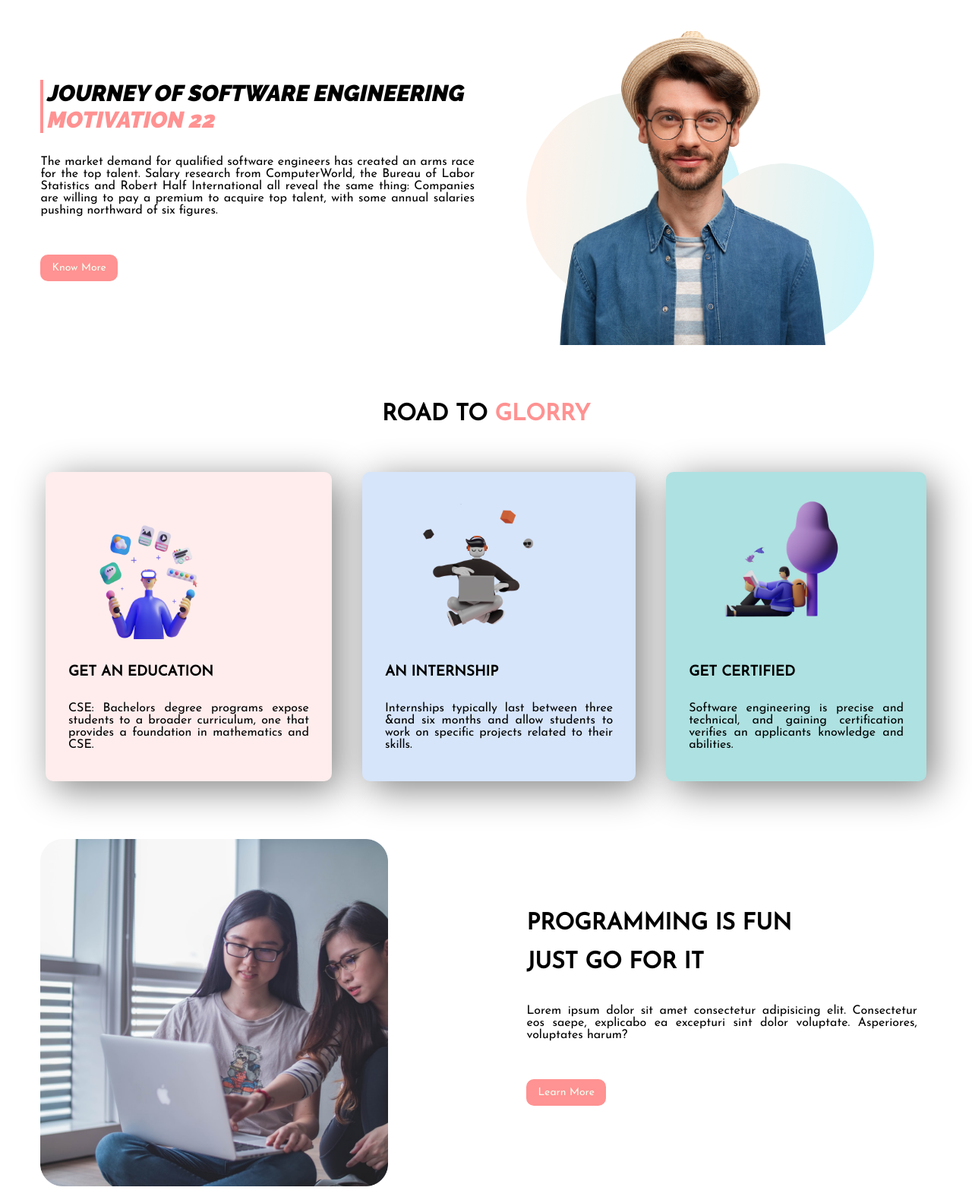
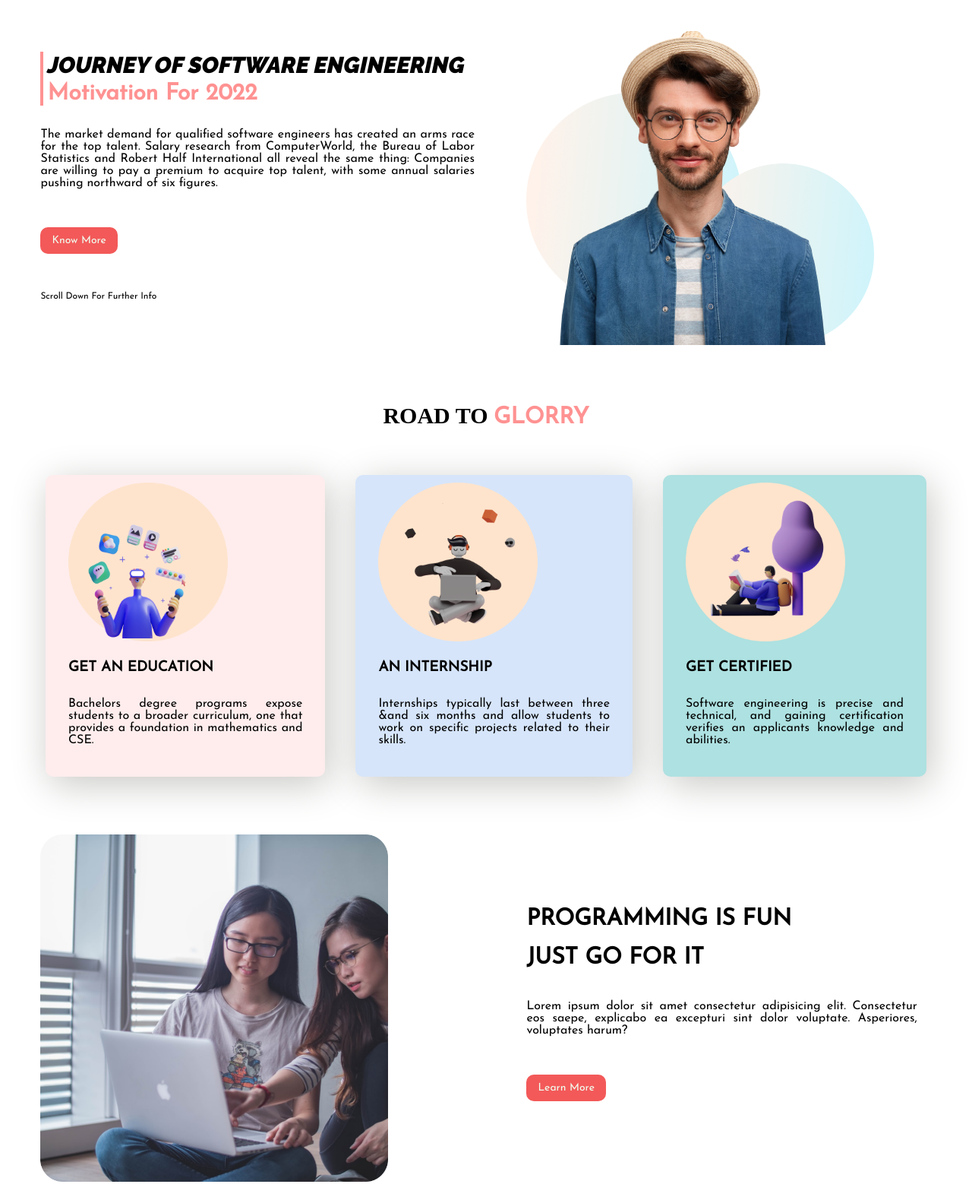
Before and after one commit to RaselMahmud7/assignment_v1, a plain HTML site: page index.html in a window 1280 px wide. Shown: the top 1579 px of the page at 76% size. Drawn offline with Linux system fonts and the light colour scheme.

Commit message:
Assignment done

```diff
--- a/index.html
+++ b/index.html
@@ -19,13 +19,14 @@
     <section class="hero-area">
         <div class="container">
             <h1>journey of software engineering <br>
-                <span class="focus">Motivation 22</span></h1>
+                <span class="focus" id="motive">Motivation for 2022</span></h1>
             <p>The market demand for qualified software engineers has created an arms race for the top talent. Salary
                 research from ComputerWorld, the Bureau of Labor Statistics and Robert Half International all reveal the
                 same thing: Companies are willing to pay a premium to acquire top talent, with some annual salaries
                 pushing northward of six figures. <br>
             </p>
             <a class="btn" target="_blank" href="#">Know More</a>
+            <p id="info">scroll down for further info</p>
         </div>
         <div class="container">
             <img class="profile" src="images/person/person-4.png" alt="">
@@ -34,14 +35,14 @@
 
     </section>
     <!-- section 2 -->
-    <section class="dream">
+    <section>
 
         <h2 class="text">Road to <span class="focus"> glorry </span> </h2>
         <div class="goal">
             <div class="pathway " id="card-1">
                 <img class="avater" src="images/illustrators/illustrator-1.png" alt="">
                 <h3>Get an Education</h3>
-                <p>CSE&colon; Bachelors degree programs expose students to a broader curriculum, one that provides a
+                <p> Bachelors degree programs expose students to a broader curriculum, one that provides a
                     foundation in mathematics and CSE.</p>
 
             </div>
--- a/style.css
+++ b/style.css
@@ -33,7 +33,12 @@ h1 {
 
 }
 
+#motive {
+    text-transform: capitalize;
+}
+
 .focus {
+    font-family: 'Josefin Sans', sans-serif;
     font-size: 30px;
     color: #FF9292;
     text-transform: uppercase;
@@ -43,6 +48,10 @@ p {
     margin: 15px 0;
     padding: 15px 0;
     text-align: justify;
+}
+#info{
+    font-size: 12px;
+    text-transform:capitalize;
 }
 
 /* Profile Image */
@@ -56,7 +65,7 @@ p {
     color: honeydew;
     padding: 10px 15px;
     margin: 20px 0;
-    background-color: #FF9292;
+    background-color: #f35959;
     border-radius: 10px;
 
 }
@@ -67,10 +76,6 @@ p {
 }
 
 /* Section 2 */
-.dream {
-    font-family: 'Josefin Sans', sans-serif;
-}
-
 .text {
     font-size: 30px;
     text-align: center;
@@ -92,10 +97,11 @@ p {
 }
 
 .pathway {
+    font-family: 'Josefin Sans', sans-serif;
     margin: 15px 20px;
     padding: 10px 30px;
     border-radius: 10px;
-    box-shadow: 10px 10px 50px grey;
+    box-shadow: 5px 10px 50px rgb(199, 199, 196) ;
     text-align: justify;
 }
 
@@ -112,9 +118,13 @@ p {
 }
 
 .avater {
-    height: 200px;
+    height:200px;
     width: 200px;
-    padding: 20px;
+    padding:20px;
+    background-image: url(images/shapes/shape-5.png);
+    background-size: contain;
+    background-repeat: no-repeat;
+    padding: 15px 5px;
 
 }
 
@@ -143,7 +153,7 @@ h3 {
     flex-direction: column;
     justify-content: space-around;
     align-items: flex-start;
-    box-shadow: 10px 10px 50px grey;
+    box-shadow: 5px 10px 50px rgb(199, 199, 196) ;
     margin: 10px 30px;
     padding: 15px;
     border-radius: 15px;
@@ -156,24 +166,26 @@ h3 {
     padding: 5px 0;
     color: white;
 }
-.skill-name{
+
+.skill-name {
     width: 50%;
     padding: 0 10px;
     margin-left: 30%;
     border-bottom: 2px solid #E63E6D;
 
 }
+
 #skillbar-name {
     width: 80%;
-    box-shadow: 10px 10px 50px grey;
     border-radius: 15px;
     margin-right: 3%;
 }
 
-#skill-text{
+#skill-text {
     font-family: 'Josefin Sans', sans-serif;
 
 }
+
 .html {
     width: 90%;
     background-color: #E63E6D;
@@ -200,7 +212,7 @@ footer {
     padding: 10px 15px;
     background-color: #000;
     text-align: center;
-    text-transform: uppercase;
+    text-transform: capitalize;
     color: #fff;
     font-family: 'Josefin Sans';
     font-size: 18px;
```
